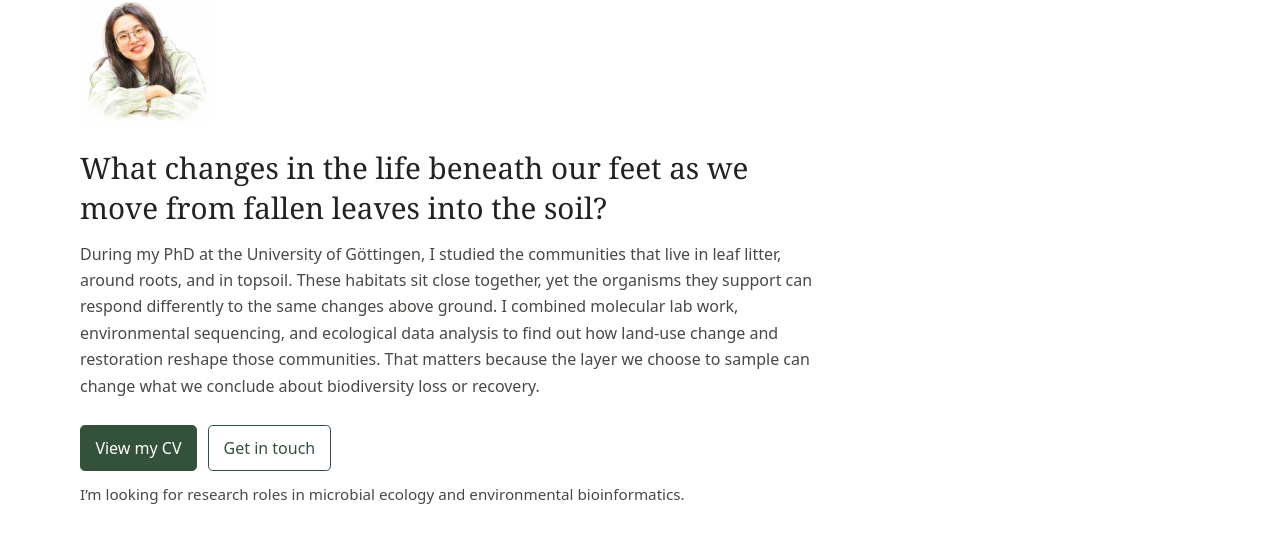
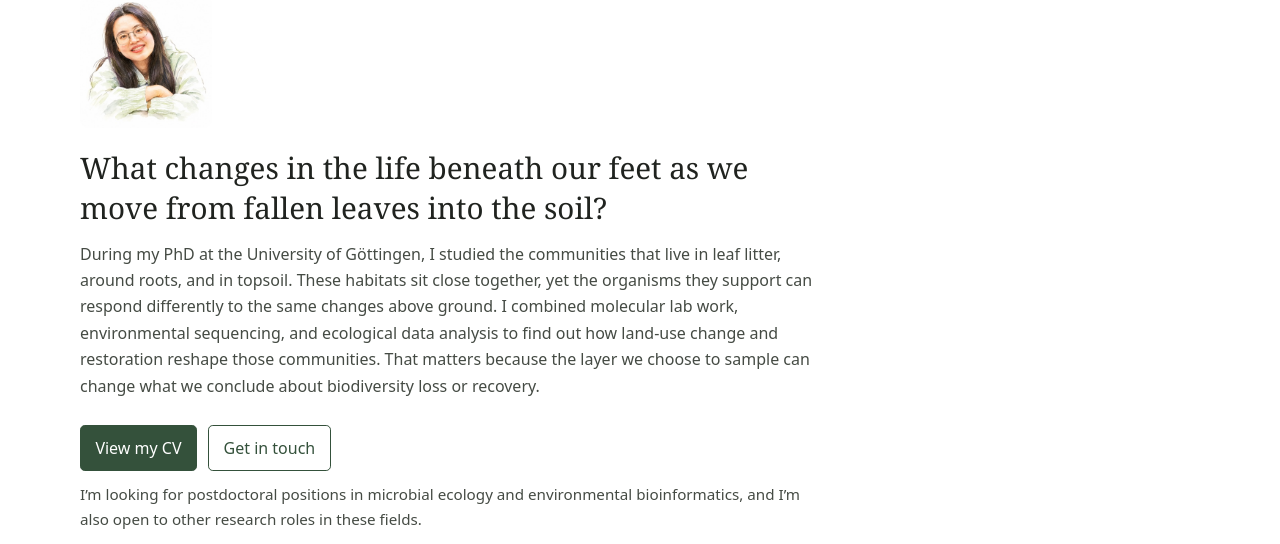
Before and after one commit to gennuowang/gennuowang.github.io, a plain HTML site: page index.html in a window 1280 px wide. Shown: the part 256-800 px from the top of the page. Drawn offline with Linux system fonts and the light colour scheme.

Commit message:
Clarify postdoctoral research interests

```diff
--- a/index.html
+++ b/index.html
@@ -23,7 +23,7 @@
       <p class="lead">What changes in the life beneath our feet as we move from fallen leaves into the soil?</p>
       <p>During my PhD at the University of Göttingen, I studied the communities that live in leaf litter, around roots, and in topsoil. These habitats sit close together, yet the organisms they support can respond differently to the same changes above ground. I combined molecular lab work, environmental sequencing, and ecological data analysis to find out how land-use change and restoration reshape those communities. That matters because the layer we choose to sample can change what we conclude about biodiversity loss or recovery.</p>
       <div class="actions"><a class="button primary" href="gennuo-wang-cv.pdf?v=2">View my CV</a><a class="button" href="mailto:gennuo.wang@uni-goettingen.de">Get in touch</a></div>
-      <p class="availability">I’m looking for research roles in microbial ecology and environmental bioinformatics.</p>
+      <p class="availability">I’m looking for postdoctoral positions in microbial ecology and environmental bioinformatics, and I’m also open to other research roles in these fields.</p>
     </div>
   </section>
 
```
